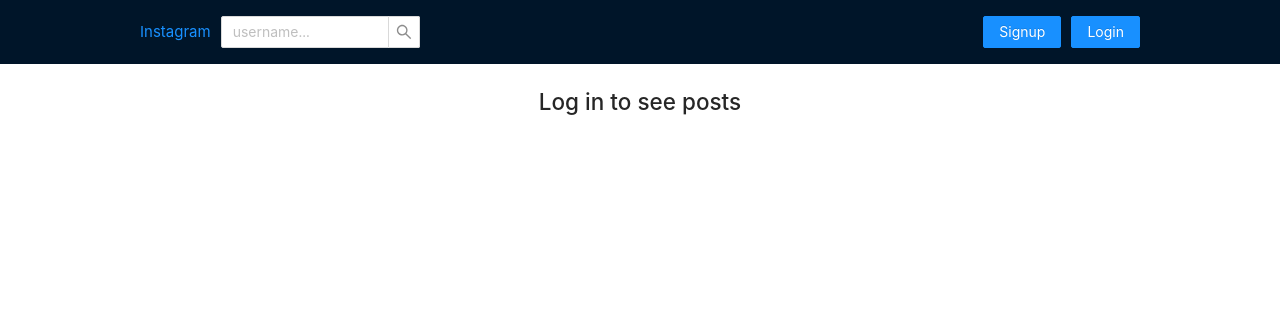
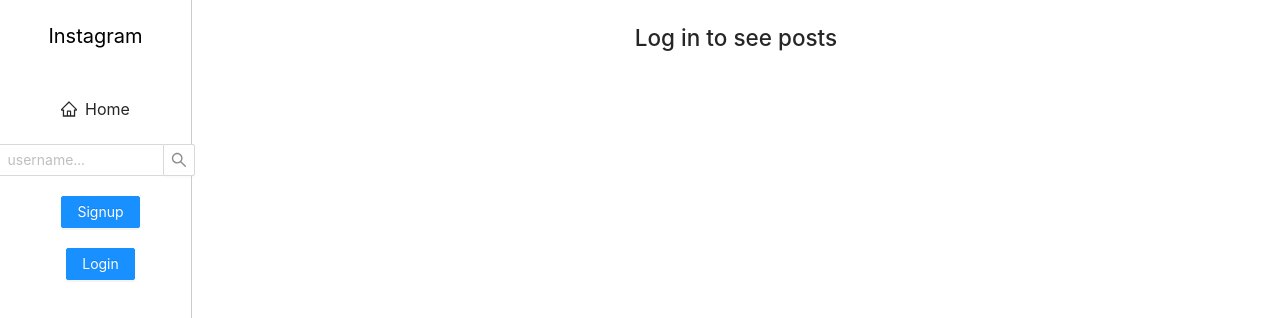
Before and after one commit to Petrikens/instclone, a Vue app: page / in a window 1280 px wide. Shown: the top 318 px of the page. Built offline with nearby package versions, Linux system fonts and the light colour scheme.

Commit message:
Изменил navbar

```diff
--- a/package.json
+++ b/package.json
@@ -10,6 +10,7 @@
     "test:e2e:ci": "start-server-and-test preview http://localhost:4173/ 'cypress run --e2e'"
   },
   "dependencies": {
+    "@ant-design/icons-vue": "^6.1.0",
     "@supabase/supabase-js": "^2.0.0",
     "ant-design-vue": "^3.2.13",
     "pinia": "^2.0.21",
--- a/src/App.vue
+++ b/src/App.vue
@@ -1,22 +1,25 @@
 <script setup>
-import {onMounted} from "vue"
-import Nav from "./components/Nav.vue"
-import {RouterView} from "vue-router"
-import {useUserStore} from "./stores/users"
+import { onMounted } from "vue";
+import Nav from "./components/Nav.vue";
+import { RouterView } from "vue-router";
+import { useUserStore } from "./stores/users";
 
-const userStore = useUserStore()
+const userStore = useUserStore();
 
 onMounted(() => {
-  userStore.getUser()
-})
+  userStore.getUser();
+});
 </script>
 
 <template>
-  <main>
+  <main class="main_wrapper">
     <Nav />
     <RouterView />
   </main>
 </template>
 
 <style scoped>
+.main_wrapper {
+  display: flex;
+}
 </style>
--- a/src/components/Container.vue
+++ b/src/components/Container.vue
@@ -1,12 +1,12 @@
 <template>
-    <div class="container">
-        <slot></slot>
-    </div>
+  <div class="container">
+    <slot></slot>
+  </div>
 </template>
 
 <style scoped>
 .container {
-    width: 1000px;
-    margin: 0 auto;
+  width: 85vw;
+  margin: 0 auto;
 }
 </style>
--- a/src/components/Nav.vue
+++ b/src/components/Nav.vue
@@ -1,88 +1,107 @@
 <script setup>
-import {RouterLink, useRouter} from "vue-router"
-import Container from "./Container.vue"
-import AuthModal from "./AuthModal.vue"
-import {useUserStore} from "../stores/users"
-import {ref} from "vue"
-import { storeToRefs } from "pinia"
+import { RouterLink, useRouter } from "vue-router";
+import AuthModal from "./AuthModal.vue";
+import { useUserStore } from "../stores/users";
+import { ref } from "vue";
+import { storeToRefs } from "pinia";
+import { LogoutOutlined } from "@ant-design/icons-vue";
+import { UserOutlined } from "@ant-design/icons-vue";
+import { HomeOutlined } from "@ant-design/icons-vue";
+import UploadPhotoModal from "./UploadPhotoModal.vue";
 
-const userStore = useUserStore()
+const userStore = useUserStore();
 
-const {user, loadingUser} = storeToRefs(userStore)
-const router = useRouter()
-const searchUsername = ref("")
+const { user, loadingUser } = storeToRefs(userStore);
+const router = useRouter();
+const searchUsername = ref("");
 
 const onSearch = () => {
-    if(searchUsername.value){
+  if (searchUsername.value) {
     router.push(`/profile/${searchUsername.value}`);
-        searchUsername.value = ""
+    searchUsername.value = "";
   }
-}
+};
 
 const handleLogout = async () => {
-    await userStore.handleLogout()
-}
+  await userStore.handleLogout();
+};
 
 const goToUsersProfile = () => {
-    console.log(user)
-    router.push(`/profile/${user.value.username}`)
-}
+  router.push(`/profile/${user.value.username}`);
+};
+
+const goToHomePage = () => {
+  router.push(`/`);
+};
 </script>
 
 <template>
-    <ALayoutHeader>
-        <Container>
   <div class="nav-container">
-                <div class="right-content">
     <RouterLink to="/">Instagram</RouterLink>
+    <AButton class="nav-button" type="text" @click="goToHomePage">
+      <template #icon><HomeOutlined /></template>
+      Home</AButton
+    >
     <AInputSearch
+      class="search-input"
       v-model:value="searchUsername"
       placeholder="username..."
       style="width: 200px"
       @search="onSearch"
     />
+    <div v-if="!loadingUser">
+      <div class="button-content" v-if="!user">
+        <AuthModal class="nav-button" :isLogin="false" />
+        <AuthModal class="nav-button" :isLogin="true" />
       </div>
-                <div class="content" v-if="!loadingUser">
-                    <div class="left-content" v-if="!user">
-                        <AuthModal :isLogin="false"/>
-                        <AuthModal :isLogin="true"/>
-                    </div>
-                    <div class="left-content" v-else>
-                        <AButton type="primary" @click="goToUsersProfile">Profile</AButton>
-                        <AButton type="primary" @click="handleLogout">Logout</AButton>
+      <div class="button-content" v-else>
+        <AButton class="nav-button" type="text" @click="goToUsersProfile">
+          <template #icon><UserOutlined /></template>
+
+          Profile</AButton
+        >
+        <UploadPhotoModal />
+        <AButton class="nav-button" type="text" @click="handleLogout">
+          <template #icon><LogoutOutlined /></template>
+          Logout</AButton
+        >
       </div>
     </div>
   </div>
-        </Container>
-    </ALayoutHeader>
 </template>
 
 <style scoped>
 .nav-container {
+  position: sticky;
+  width: 15vw;
+  height: 100vh;
+  top: 0;
+  left: 0;
+  border-right: 1px solid #cccccc;
   display: flex;
-    justify-content: space-between;
-}
-
-.content {
-    display: flex;
+  flex-direction: column;
   align-items: center;
 }
 
-.right-content {
+.nav-container a {
+  margin-top: 20px;
+  margin-bottom: 40px;
+  color: black;
+  font-size: 20px;
+}
+
+.nav-container .search-input {
+  margin-bottom: 20px;
+}
+
+.button-content {
   display: flex;
   align-items: center;
+  flex-direction: column;
 }
 
-.right-content a {
-    margin-right: 10px;
-}
-
-.left-content {
-    display: flex;
-    align-items: center;
-}
-
-.left-content button {
-    margin-left: 10px;
+.nav-button {
+  margin-bottom: 20px;
+  font-size: 16px;
 }
 </style>
--- a/src/components/Profile.vue
+++ b/src/components/Profile.vue
@@ -131,6 +131,8 @@
   display: flex;
   flex-direction: column;
   padding: 20px 0;
+  width: 1000px;
+  margin: 0 auto;
 }
 
 .spinner {
--- a/src/components/Timeline.vue
+++ b/src/components/Timeline.vue
@@ -29,7 +29,7 @@
 <style scoped>
 .wrapper {
   display: flex;
-  justify-content: space-around;
+  justify-content: space-evenly;
   margin-top: 20px;
 }
 .spinner {
--- a/src/components/UploadPhotoModal.vue
+++ b/src/components/UploadPhotoModal.vue
@@ -3,6 +3,7 @@
 import { supabase } from "../supabase";
 import { useUserStore } from "../stores/users";
 import { storeToRefs } from "pinia";
+import { PlusOutlined } from "@ant-design/icons-vue";
 
 const userStore = useUserStore();
 
@@ -59,7 +60,11 @@
 
 <template>
   <div>
-    <AButton @click="showModal">Upload Photo</AButton>
+    <AButton v-if="addNewPost" @click="showModal">Upload Photo</AButton>
+    <AButton v-else @click="showModal" type="text" class="nav-button">
+      <template #icon><PlusOutlined /></template>
+      Create</AButton
+    >
     <AModal v-model:visible="visible" title="Upload Photo" @ok="handleOk">
       <div v-if="!loading">
         <input
@@ -93,4 +98,9 @@
   align-items: center;
   justify-content: center;
 }
+
+.nav-button {
+  margin-bottom: 20px;
+  font-size: 16px;
+}
 </style>
```
Also changed, not shown: 1 other file (tests, documents, lock files or other folders). Lines whose indentation alone changed are shown as unchanged.
